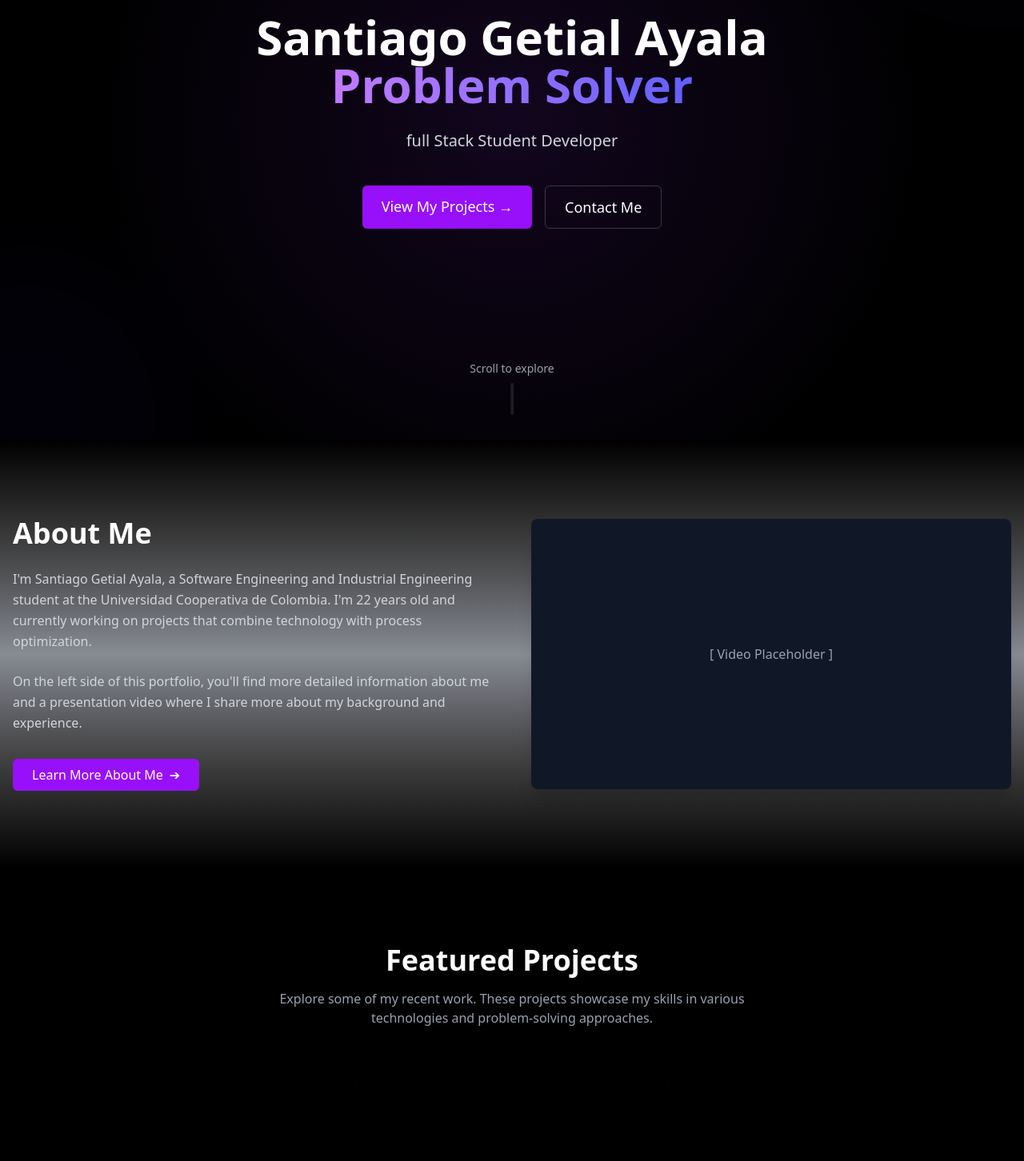
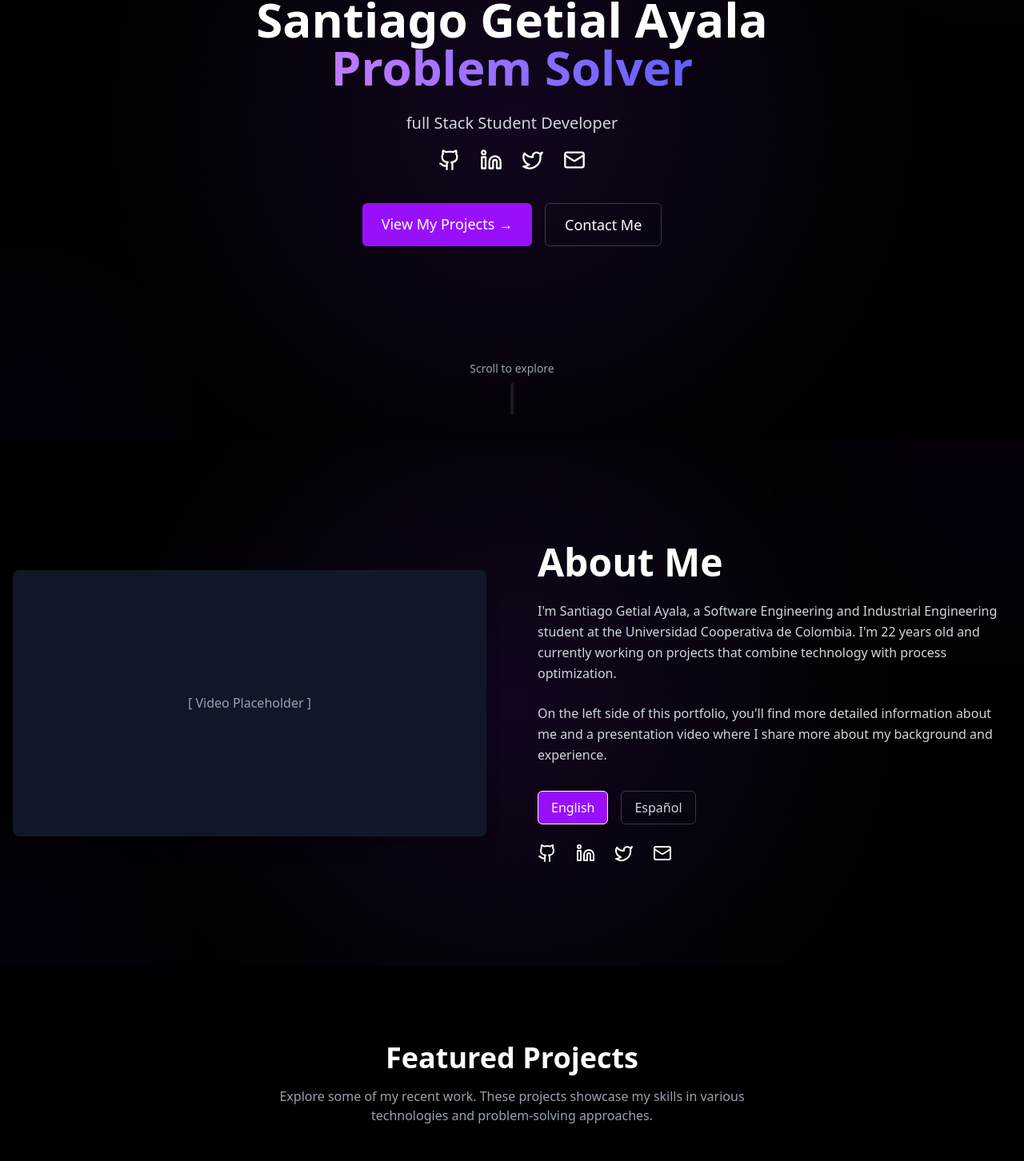
Before and after one commit to SantiagoGetialAyala/portfolio, a Next.js app: page / in a window 1280 px wide. Shown: the part 313-1765 px from the top of the page at 80% size. Built offline with nearby package versions, Linux system fonts and the light colour scheme.

Commit message:
Editar parte de diseño enabout-preview

```diff
--- a/src/components/about-preview.tsx
+++ b/src/components/about-preview.tsx
@@ -1,36 +1,96 @@
 'use client';
 
 import Link from 'next/link';
+import { useState } from 'react';
+import { motion } from 'framer-motion';
+import { Github, Linkedin, Twitter, Mail } from 'lucide-react';
 
 export function AboutPreview() {
+  const [language, setLanguage] = useState<'en' | 'es'>('en');
+
+  const content = {
+    en: {
+      title: 'About Me',
+      description1:
+        "I'm Santiago Getial Ayala, a Software Engineering and Industrial Engineering student at the Universidad Cooperativa de Colombia. I'm 22 years old and currently working on projects that combine technology with process optimization.",
+      description2:
+        "On the left side of this portfolio, you'll find more detailed information about me and a presentation video where I share more about my background and experience.",
+      button: 'Learn More About Me',
+    },
+    es: {
+      title: 'Sobre mí',
+      description1:
+        'Soy Santiago Getial Ayala, estudiante de Ingeniería de Software e Ingeniería Industrial en la Universidad Cooperativa de Colombia. Tengo 22 años y actualmente trabajo en proyectos que combinan tecnología con optimización de procesos.',
+      description2:
+        'En el lado izquierdo de este portafolio encontrarás más información sobre mí y un video de presentación donde comparto más sobre mi experiencia y formación.',
+      button: 'Conoce más sobre mí',
+    },
+  };
+
   return (
-    <section className="py-24 px-4 w-full bg-gradient-to-b from-black via-gray-900/50 to-black text-white">
-      <div className="max-w-7xl mx-auto">
-        <div className="grid grid-cols-1 lg:grid-cols-2 gap-12 items-center">
-          {/* Texto */}
-          <div className="order-2 lg:order-1">
-            <h2 className="text-3xl md:text-4xl font-bold mb-6">About Me</h2>
-            <p className="text-gray-300 mb-6 leading-relaxed">
-              I&apos;m Santiago Getial Ayala, a Software
-              Engineering and Industrial Engineering student
-              at the Universidad Cooperativa de Colombia. I&apos;m 22 years old and currently working
-              on projects that combine technology with process optimization.
-            </p>
-            <p className="text-gray-300 mb-8 leading-relaxed">
-              On the left side of this portfolio, you&apos;ll find more detailed information about me
-              and a presentation video where I share more about my background and experience.
-            </p>
-            <Link href="/about">
-              <button className="bg-purple-600 hover:bg-purple-700 text-white px-6 py-2 rounded-md transition-all hover:shadow-lg hover:shadow-purple-500/20 flex items-center">
-                Learn More About Me
-                <span className="ml-2">➔</span>
-              </button>
-            </Link>
+    <section className="relative w-full py-32 px-4 text-white bg-black overflow-hidden">
+      {/* Fondo con gradientes animados */}
+      <div className="absolute inset-0 bg-gradient-to-b from-black via-black/90 to-black z-0">
+        <div className="absolute inset-0 bg-[radial-gradient(circle_at_center,rgba(120,40,200,0.15),transparent_70%)]" />
+        <motion.div
+          className="absolute -top-40 -right-40 w-96 h-96 rounded-full bg-purple-700/20 blur-3xl"
+          animate={{ scale: [1, 1.2, 1], opacity: [0.2, 0.3, 0.2] }}
+          transition={{ duration: 8, repeat: Infinity, repeatType: 'reverse' }}
+        />
+        <motion.div
+          className="absolute -bottom-40 -left-40 w-96 h-96 rounded-full bg-indigo-700/20 blur-3xl"
+          animate={{ scale: [1, 1.1, 1], opacity: [0.2, 0.3, 0.2] }}
+          transition={{ duration: 6, repeat: Infinity, repeatType: 'reverse', delay: 1 }}
+        />
+      </div>
+
+      <div className="relative max-w-7xl mx-auto grid grid-cols-1 lg:grid-cols-2 gap-16 items-center z-10">
+        {/* Video o Placeholder a la izquierda */}
+        <div className="aspect-video bg-gray-900 rounded-lg overflow-hidden shadow-xl flex items-center justify-center">
+          <span className="text-gray-400">[ Video Placeholder ]</span>
+        </div>
+
+        {/* Texto a la derecha */}
+        <div>
+          <h2 className="text-4xl md:text-5xl font-bold mb-6">{content[language].title}</h2>
+          <p className="text-gray-300 mb-6 leading-relaxed">{content[language].description1}</p>
+          <p className="text-gray-300 mb-8 leading-relaxed">{content[language].description2}</p>
+
+          {/* Botón de idioma */}
+          <div className="mb-6 flex gap-4">
+            <button
+              className={`px-4 py-2 rounded-md border ${
+                language === 'en' ? 'bg-purple-600 text-white' : 'border-white/20 text-gray-300'
+              } hover:bg-purple-700 transition-all`}
+              onClick={() => setLanguage('en')}
+            >
+              English
+            </button>
+            <button
+              className={`px-4 py-2 rounded-md border ${
+                language === 'es' ? 'bg-purple-600 text-white' : 'border-white/20 text-gray-300'
+              } hover:bg-purple-700 transition-all`}
+              onClick={() => setLanguage('es')}
+            >
+              Español
+            </button>
           </div>
 
-          {/* "Video" o Imagen Placeholder */}
-          <div className="aspect-video bg-gray-900 rounded-lg overflow-hidden shadow-xl order-1 lg:order-2 flex items-center justify-center">
-            <span className="text-gray-400">[ Video Placeholder ]</span>
+
+          {/* Redes sociales */}
+          <div className="flex space-x-6 text-2xl mt-2 justify-start ">
+            <Link href="https://github.com/santiigetial" target="_blank" className="hover:text-purple-400 transition-colors">
+              <Github />
+            </Link>
+            <Link href="https://linkedin.com/in/santiigetial" target="_blank" className="hover:text-purple-400 transition-colors">
+              <Linkedin />
+            </Link>
+            <Link href="https://twitter.com/santiigetial" target="_blank" className="hover:text-purple-400 transition-colors">
+              <Twitter />
+            </Link>
+            <Link href="mailto:santiigetial@example.com" className="hover:text-purple-400 transition-colors">
+              <Mail />
+            </Link>
           </div>
         </div>
       </div>
--- a/src/components/hero-section.tsx
+++ b/src/components/hero-section.tsx
@@ -1,7 +1,8 @@
- 'use client';
+'use client';
 
 import Link from 'next/link';
 import { motion } from 'framer-motion';
+import { Github, Linkedin, Twitter, Mail } from 'lucide-react';
 
 export default function HeroSection() {
   return (
@@ -36,13 +37,34 @@ export default function HeroSection() {
         </motion.h1>
 
         <motion.p
-          className="text-lg md:text-xl text-gray-300 mb-10 leading-relaxed"
+          className="text-lg md:text-xl text-gray-300 mb-4 leading-relaxed"
           initial={{ opacity: 0 }}
           animate={{ opacity: 1 }}
           transition={{ duration: 0.7, delay: 0.2 }}
         >
           full Stack Student Developer
         </motion.p>
+
+        {/* Redes Sociales */}
+        <motion.div
+          className="flex justify-center space-x-6 mb-10"
+          initial={{ opacity: 0 }}
+          animate={{ opacity: 1 }}
+          transition={{ duration: 0.7, delay: 0.3 }}
+        >
+          <Link href="https://github.com/santiigetial" target="_blank" className="hover:text-purple-400 transition-colors">
+            <Github size={28} />
+          </Link>
+          <Link href="https://linkedin.com/in/santiigetial" target="_blank" className="hover:text-purple-400 transition-colors">
+            <Linkedin size={28} />
+          </Link>
+          <Link href="https://twitter.com/santiigetial" target="_blank" className="hover:text-purple-400 transition-colors">
+            <Twitter size={28} />
+          </Link>
+          <Link href="mailto:santiigetial@example.com" className="hover:text-purple-400 transition-colors">
+            <Mail size={28} />
+          </Link>
+        </motion.div>
 
         <motion.div
           className="flex flex-col sm:flex-row gap-4 justify-center"
```
